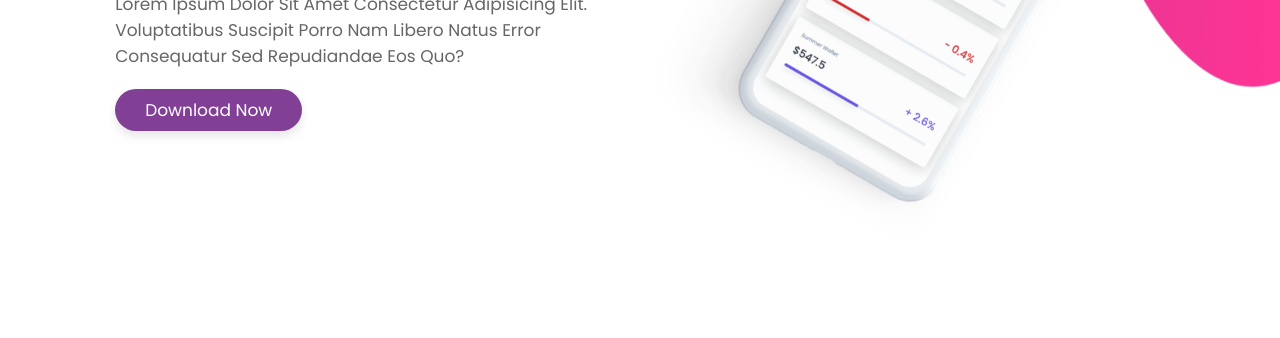
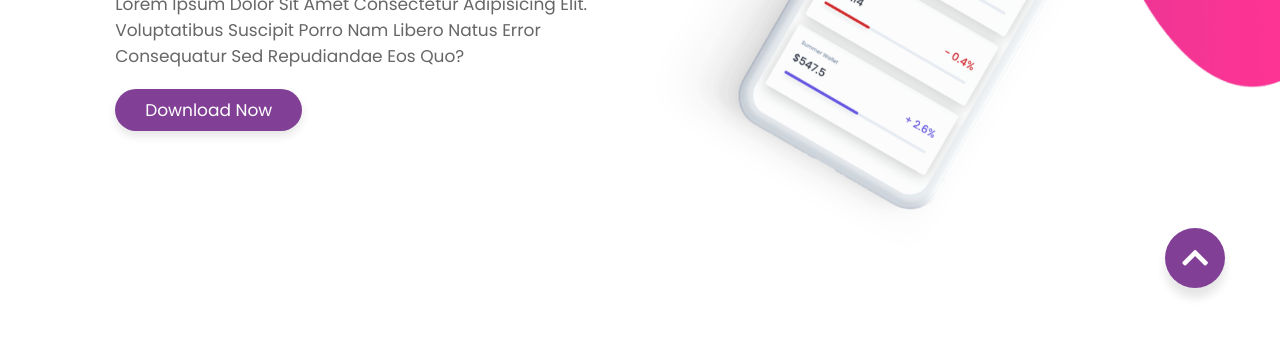
Before and after one commit to firuzdzhons/applanding, a plain HTML site: page index.html in a window 1280 px wide. Shown: the part 462-800 px from the top of the page. Drawn offline with Linux system fonts and the light colour scheme.

Commit message:
added top button and smoothy scroll

```diff
--- a/css/style.css
+++ b/css/style.css
@@ -25,6 +25,7 @@
 html{
     font-size: 62.5%; /*10px*/
     overflow-x: hidden;
+    scroll-behavior: smooth;
 }
 
 body{
@@ -538,6 +539,32 @@ header label{
     text-align: center;
 }
 
+.up{
+    position: fixed;
+    bottom: 3rem; right: 3rem;
+    z-index: 1500;
+}
+
+.up i{
+    margin: 2rem 0;
+    margin-right: 2.5rem;
+    border-radius: 50%;
+    background: var(--purple);
+    color: #fff;
+    font-size: 3rem;
+    height: 6rem;
+    width: 6rem;
+    line-height: 6rem;
+    text-align: center;
+    box-shadow: 0 1rem 1rem rgba(0, 0, 0, .1);
+    transition: all .1s linear;
+    cursor: pointer;
+}
+
+.up i:hover{
+    transform: scale(1.1);
+}
+
 @media (max-width: 1200px){
     html{
         font-size: 55%;
--- a/index.html
+++ b/index.html
@@ -9,6 +9,12 @@
     <link rel="stylesheet" href="css/style.css">
 </head>
 <body>
+    <div class="up">
+        <a href="#home">
+            <i class="fas fa-chevron-up"></i>
+        </a>
+
+    </div>
     <header>
         <a href="#" class="logo"><span>best</span>App</a>
 
@@ -286,5 +292,20 @@
 
 </div>
 <!-- footer section ends -->
+<script>
+    //Get the button
+    var mybutton = document.getElementById("topBtn");
+
+    // When the user scrolls down 20px from the top of the document, show the button
+    window.onscroll = function() {scrollFunction()};
+
+    function scrollFunction() {
+      if (document.body.scrollTop > 20 || document.documentElement.scrollTop > 20) {
+        mybutton.style.display = "block";
+      } else {
+        mybutton.style.display = "none";
+      }
+    }
+</script>
 </body>
 </html>
```
